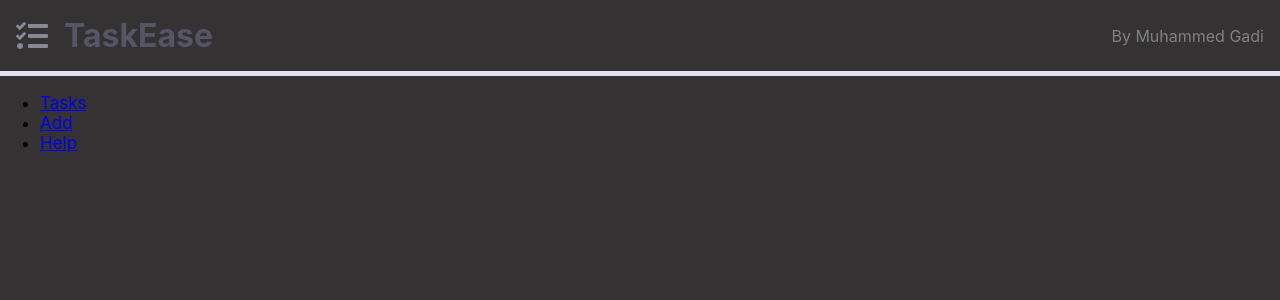
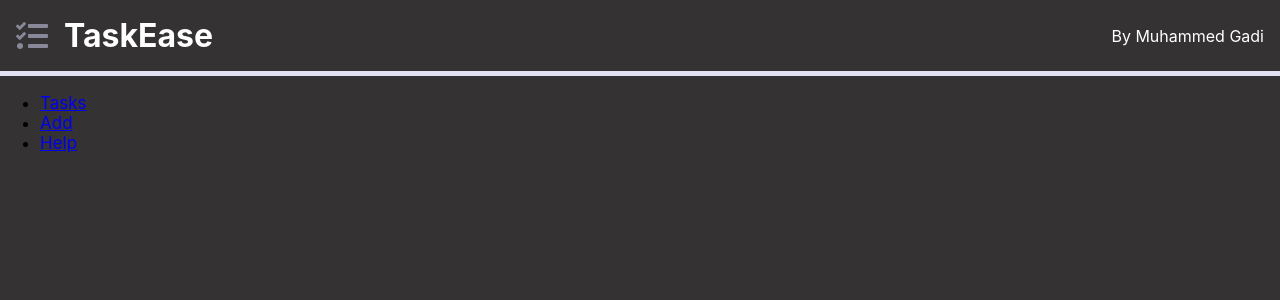
Before and after one commit to MKadi7/react_app, a React (Create React App) app: page / in a window 1280 px wide. Shown: the top 300 px of the page. Built offline with nearby package versions, Linux system fonts and the light colour scheme.

Commit message:
Update Header.scss

```diff
--- a/src/components/Header/Header.scss
+++ b/src/components/Header/Header.scss
@@ -14,7 +14,7 @@ header {
     align-items: center;
     font-weight: bold;
     font-size: 2rem;
-    color: $gray-darker-color;
+    color: white;
 
     svg {
       margin-right: 1rem;
@@ -24,6 +24,6 @@ header {
 
   .author {
     font-size: 1rem;
-    color: $gray-color;
+    color: white;
   }
 }
```
